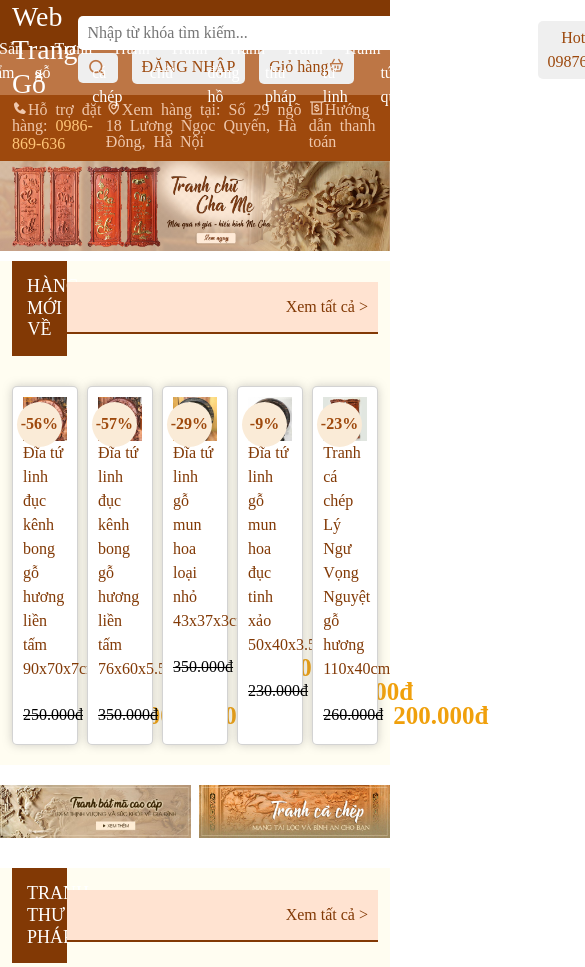
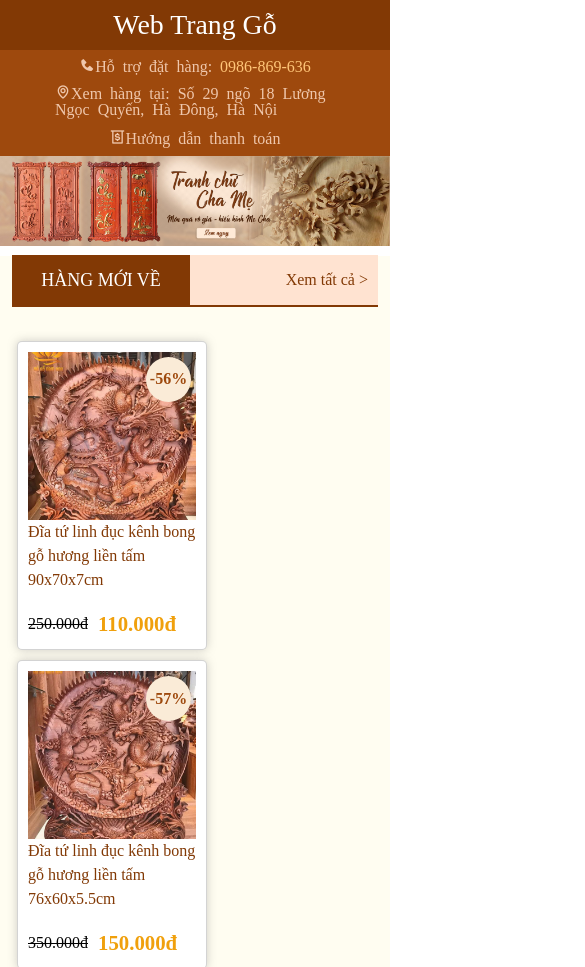
Before and after one commit to Kenn206/mocDecor.com, a plain HTML site: page index.html in a window 390 px wide. Shown: the top 967 px of the page, 585 px wide, since content can reach past the window. Drawn offline with nearby package versions, Linux system fonts and the light colour scheme.

Commit message:
update style.css for responsive 425px

```diff
--- a/style.css
+++ b/style.css
@@ -115,7 +115,7 @@
     margin: 10px 0;
 }
 .content__container .container .header--title h2 {
-    width: 15%;
+    width: 200px;
     text-align: center;
     background-color: #823905;
     color: white;
@@ -187,7 +187,7 @@
     gap: 10px;
 }
 .content__container .container .sanPham .box__content .giasanpham p {
-    font-size: 25px;
+    font-size: 1.3rem;
     font-weight: 600;
     margin: 0 !important;
     color: #f0a00c;
@@ -370,3 +370,99 @@ footer .container .taikhoan ul li a {
 .sanpham--danhmuc .container .timkiemsanpham .menu-danhmuc .danhmuc-sanpham .box-sanpham .checkbox input {
     width: 30px;
 }
+
+@media screen and (max-width: 1024px){
+    .nav-up .nav-up__container .nav-up__container--search .box_input input {
+        padding-right: 50px;
+    }
+    .navbar__container {
+        height: auto;
+    }
+    .navbar__container .navbar__list li a {
+        padding: 0px 7px;
+    }
+}
+@media screen and (max-width: 768px){
+    .nav-up__container--hotline button {
+        display: none;
+    }
+    .nav-up__container--search button, input {
+        display: none;
+    }
+    .nav-up__container .nav-up__container--logo {
+        width: 100vw;
+        min-height: 50px;
+        display: flex;
+        justify-content: center;
+        align-items: center;
+    }
+    .navbar__container {
+        display: none;
+    }
+    .hotline .container .hotline__container {
+
+    }
+    .hotline__container--left {
+        flex: 1;
+    }
+    .hotline__container--center {
+        flex: 2;
+    }
+    .hotline__container--right {
+        flex: 1;
+    }
+    .header--title {
+        height: 50px;
+    }
+    .header--title p {
+        width: 75% !important;
+    }
+    .sanPham {
+        height: auto;
+        flex-wrap: wrap;
+    }
+    .sanPham .box__content{
+        width: 200px !important;
+        margin: 5px;
+    }
+    .TinTuc-BaiViet--content {
+        flex-wrap: wrap;
+    }
+    footer .container {
+        flex-wrap: wrap;
+    }
+    @media screen and (max-width: 425px){
+        .hotline .container {
+            display: flex;
+            justify-content: center;
+        }
+        .hotline .container .hotline__container {
+            flex-direction: column;
+            width: 280px;
+            align-items: center;
+            gap: 5px;
+        }
+        .sanPham .box__content {
+            width: 190px !important;
+        }
+        .image__banner .container {
+            flex-direction: column;
+            align-items: center;
+        }
+        .image__banner .container img {
+            width: 95%;
+            margin: 5px;
+        }
+        .header--title h2 {
+            width: 250px !important;
+        }
+        .TinTuc-BaiViet--content {
+            gap: 10px;
+            justify-content: center !important;
+        }
+        footer .container {
+            display: flex;
+            justify-content: center;
+        }
+    }
+}
```
